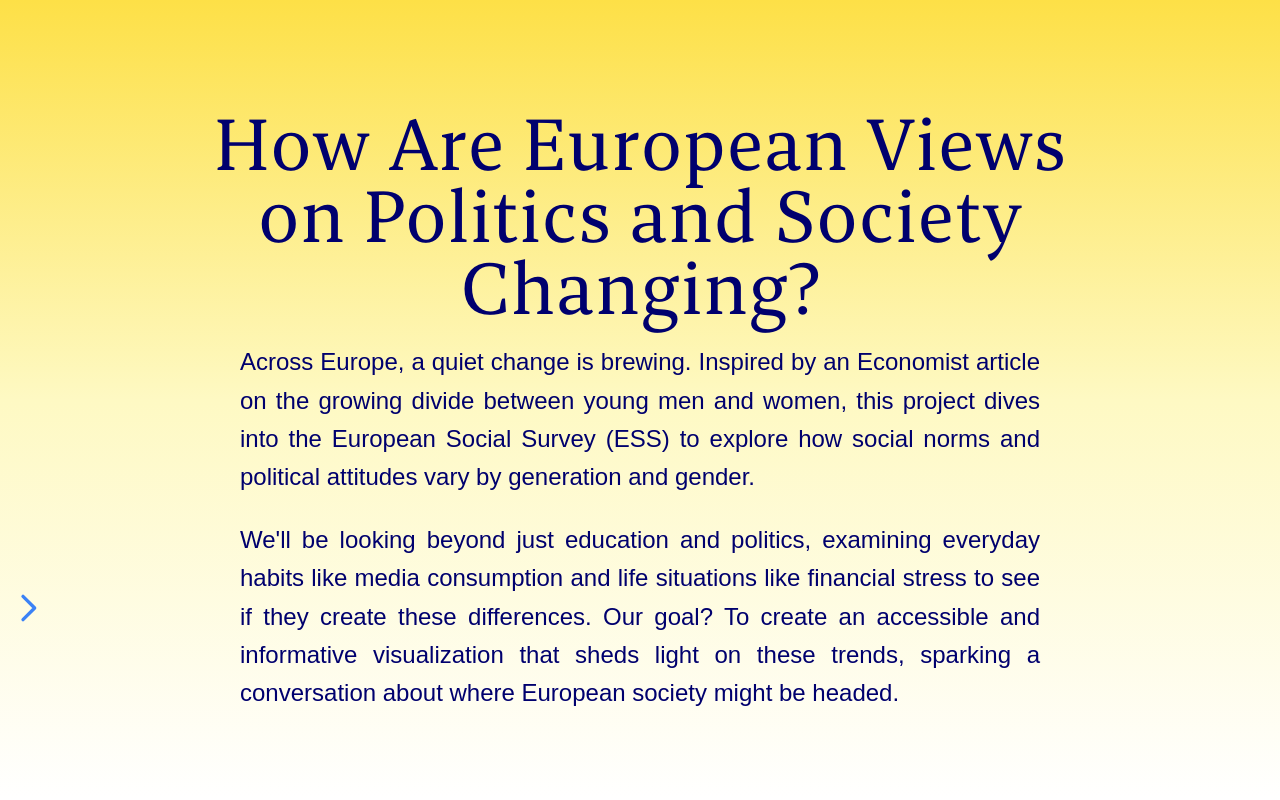
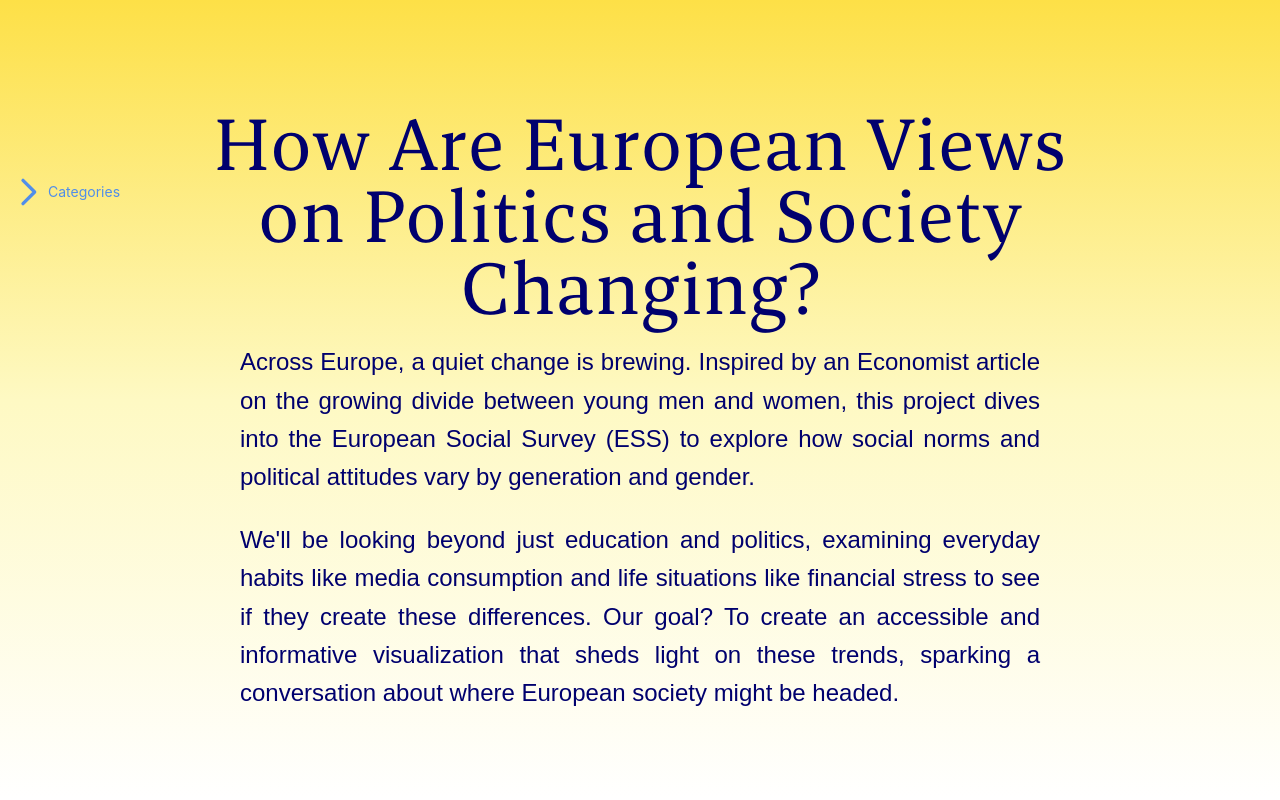
Before and after one commit to com-480-data-visualization/ChartToppers, a React (Create React App) app in the folder website/: page / in a window 1280 px wide. Shown: the top 800 px of the page. Built offline with nearby package versions, Linux system fonts and the light colour scheme; a web font is replaced by a local one.

Commit message:
Deploy font test

```diff
--- a/website/src/Banner.jsx
+++ b/website/src/Banner.jsx
@@ -81,7 +81,7 @@ const Banner = ({ setVariable, showBanner }) => {
   const buttonClass = (variable) =>
     selected === variable
       ? "bg-yellow-300 text-blue-800 font-bold py-2 px-3 rounded shadow-md"
-      : "bg-blue-500 hover:bg-blue-600 text-white font-bold py-2 px-3 rounded shadow-md";
+      : "bg-[#04349c] hover:bg-[#04349c] text-white font-bold py-2 px-3 rounded shadow-md";
 
   const handleMouseEnter = (category) => {
     setHovered(category);
@@ -93,8 +93,31 @@ const Banner = ({ setVariable, showBanner }) => {
 
   return (
     <div className="fixed top-1/2 left-0 transform -translate-y-1/2 z-50">
+      {!showBanner && (
+        <div className="flex items-center text-blue-500 p-2 transition-transform duration-500 ease-in-out">
+          <div className="flex items-center animate-pulse">
+            <svg
+              className="w-10 h-10"
+              fill="none"
+              stroke="currentColor"
+              viewBox="0 0 24 24"
+              xmlns="http://www.w3.org/2000/svg"
+            >
+              <path
+                strokeLinecap="round"
+                strokeLinejoin="round"
+                strokeWidth={2}
+                d="M9 5l7 7-7 7"
+              />
+            </svg>
+            <span className="text-sm">Categories</span>
+          </div>
+        </div>
+      )}
       <div
-        className={`bg-transparent text-white h-auto flex flex-col justify-start items-start p-2 font-bespoke font-medium space-y-4 w-40 transition-transform duration-500 ease-in-out ${showBanner ? 'translate-x-0' : '-translate-x-full'}`}
+        className={`bg-transparent text-white h-auto flex flex-col justify-start items-start p-2 font-bespoke font-medium space-y-4 w-40 transition-transform duration-500 ease-in-out ${
+          showBanner ? "translate-x-0" : "-translate-x-full"
+        }`}
       >
         {Object.keys(categories).map((category) => (
           <div
@@ -112,7 +135,7 @@ const Banner = ({ setVariable, showBanner }) => {
             </button>
             {hovered === category && (
               <div
-                className="absolute mt-2 bg-white text-black rounded shadow-lg text-left font-bespoke font-light ml-3"
+                className="absolute mt-2 bg-[#4f71ba] text-white rounded shadow-2xl text-left font-bespoke font-light ml-3 p-3"
                 style={{
                   width: "200%",
                   maxWidth: "300px",
@@ -133,28 +156,6 @@ const Banner = ({ setVariable, showBanner }) => {
           </div>
         ))}
       </div>
-      {!showBanner && (
-        <div
-          className="flex items-center text-blue-500 p-2 transition-transform duration-500 ease-in-out"
-        >
-          <div className="flex items-center">
-            <svg
-              className="w-10 h-10"
-              fill="none"
-              stroke="currentColor"
-              viewBox="0 0 24 24"
-              xmlns="http://www.w3.org/2000/svg"
-            >
-              <path
-                strokeLinecap="round"
-                strokeLinejoin="round"
-                strokeWidth={2}
-                d="M9 5l7 7-7 7"
-              />
-            </svg>
-          </div>
-        </div>
-      )}
     </div>
   );
 };
--- a/website/src/BarChart.jsx
+++ b/website/src/BarChart.jsx
@@ -70,7 +70,7 @@ const BarChart = ({ variable }) => {
 
     const z = d3
       .scaleOrdinal()
-      .range(["#cda6ac", "#bc8990", "#ab6b74", "#89565d"]);
+      .range(["#8bb3f5", "#3d81ee", "#3167be", "#254d8f"]);
 
     const xAxis = d3.axisBottom(x0);
     const yAxis = d3.axisLeft(y);
```
Also changed, not shown: 16 other files (tests, documents, lock files or other folders).
